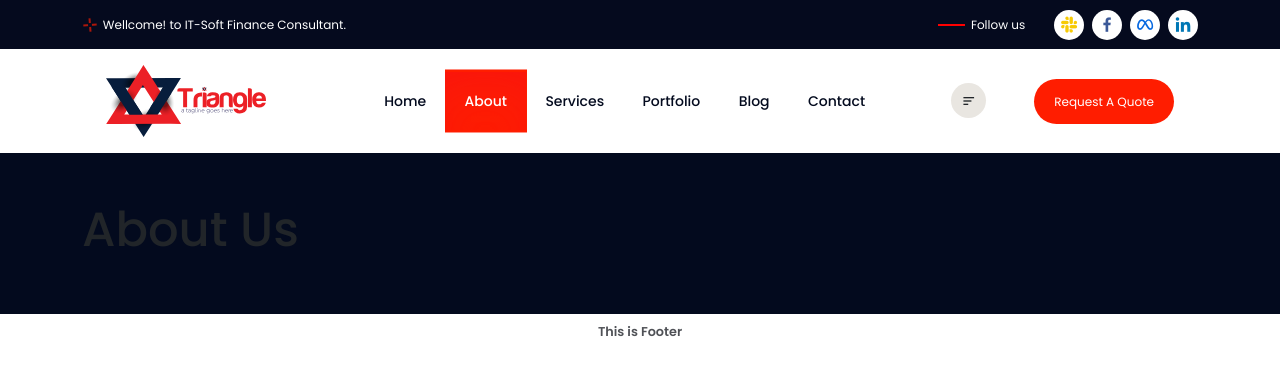
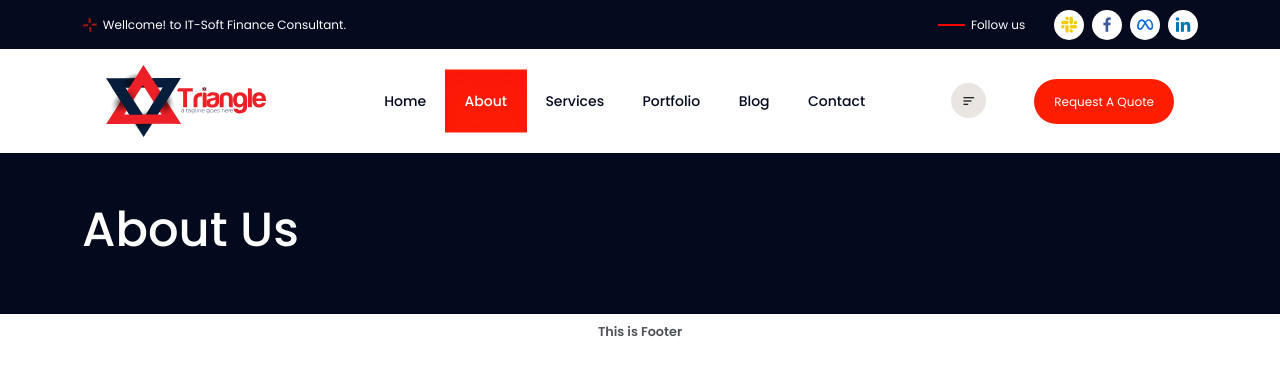
Before and after one commit to ilyas-hadi/Conson, a React (Vite) app: page /About-us in a window 1280 px wide. Shown: the top 376 px of the page. Built offline with nearby package versions, Linux system fonts and the light colour scheme.

Commit message:
css update

```diff
--- a/src/assets/css/main.css
+++ b/src/assets/css/main.css
@@ -431,7 +431,8 @@ ul.social-links li:hover a i {
 .main_conson {
     /* position: absolute; */
     width: 100%;
-    top: 49.19px;
+    /* top: 49.19px; */
     z-index: -1;
     background: #030a1e;
+    color: #fff;
 }
```
